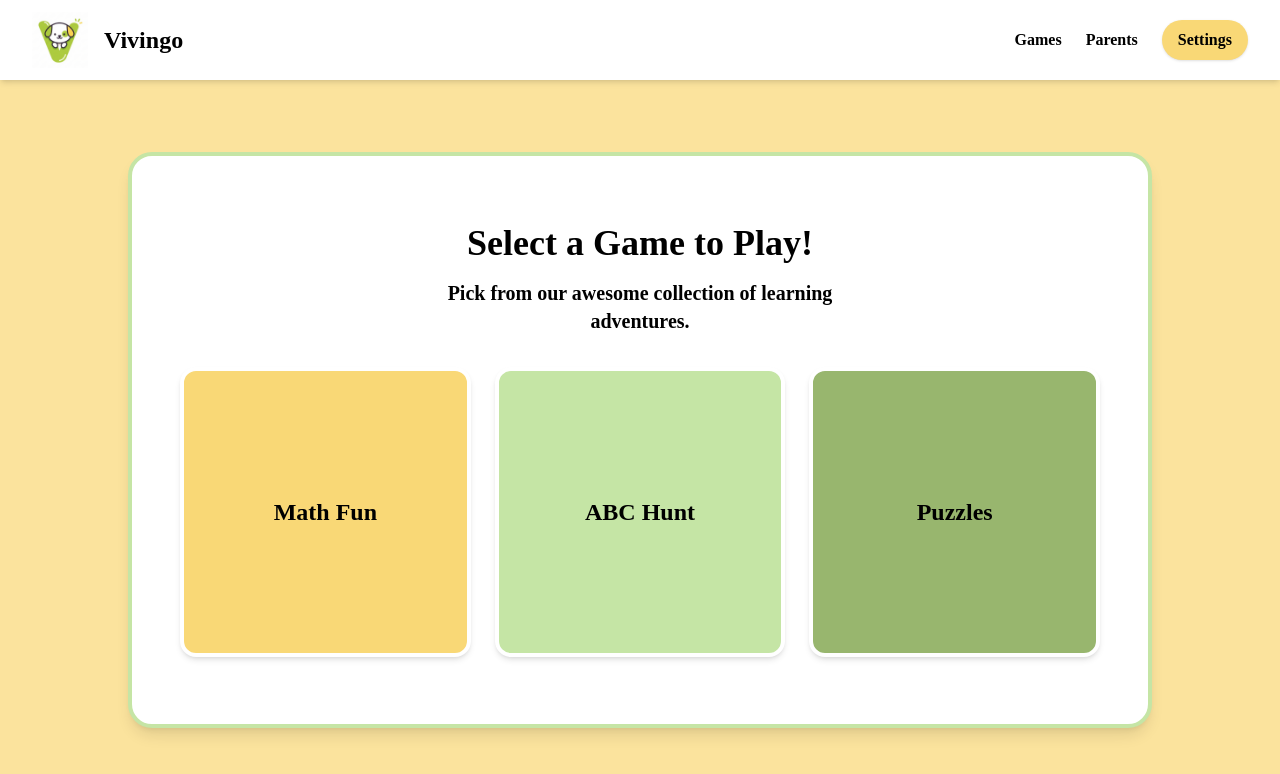
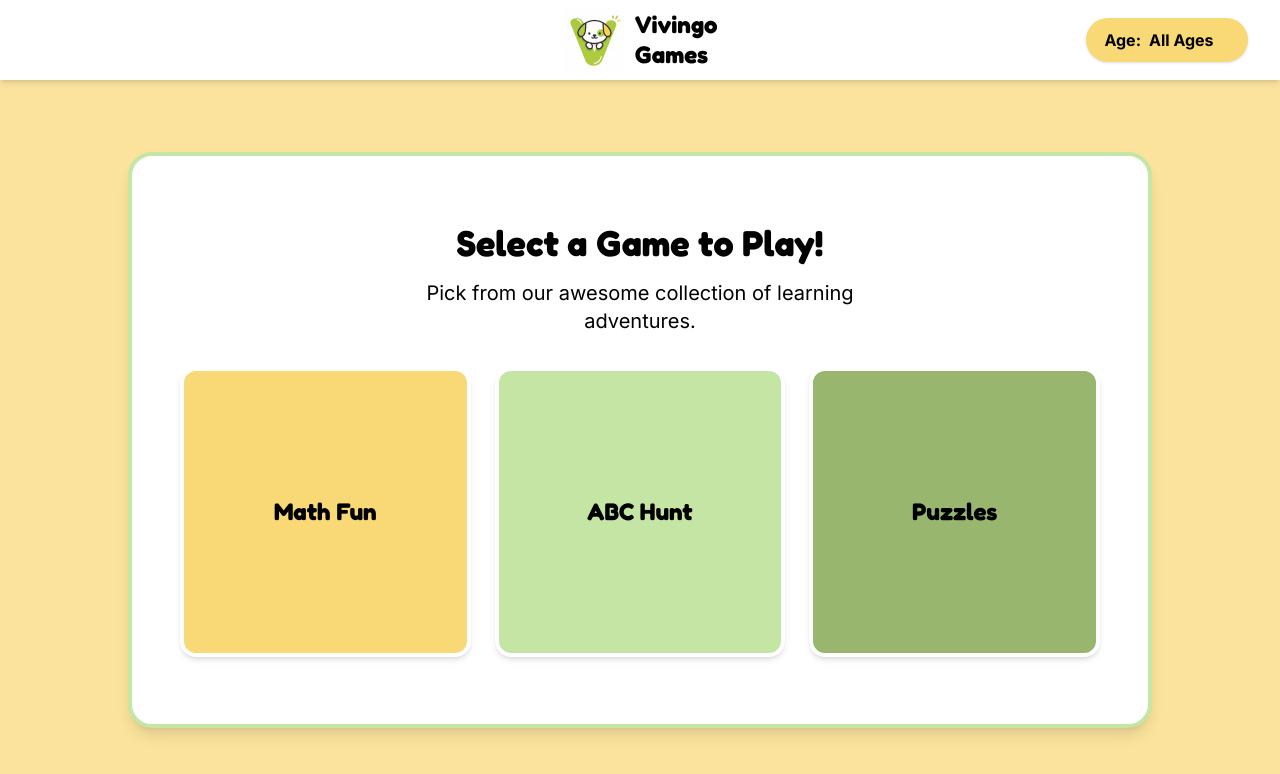
Before and after one commit to nramanath/vivingo, a React (Vite) app: page / in a window 1280 px wide. Shown: the top 774 px of the page. Built offline with nearby package versions, Linux system fonts and the light colour scheme.

Commit message:
fix(ui): minor tweaks to the main layout

```diff
--- a/index.html
+++ b/index.html
@@ -4,6 +4,12 @@
     <meta charset="UTF-8" />
     <link rel="icon" type="image/png" href="/vivingo-logo.png" sizes="128x128" />
     <meta name="viewport" content="width=device-width, initial-scale=1.0" />
+    <link rel="preconnect" href="https://fonts.googleapis.com" />
+    <link rel="preconnect" href="https://fonts.gstatic.com" crossorigin />
+    <link
+      href="https://fonts.googleapis.com/css2?family=Inter:wght@400;500;600;700&family=Fredoka:wght@400;500;600;700&display=swap"
+      rel="stylesheet"
+    />
     <title>vivingo</title>
   </head>
   <body>
--- a/src/app/App.tsx
+++ b/src/app/App.tsx
@@ -5,33 +5,43 @@ import vivingoLogo from '../assets/vivingo-logo.png';
 
 export default function App() {
   return (
-    <div className="h-screen w-screen overflow-hidden bg-[var(--color-yellow)] font-['Nunito'] flex flex-col items-center">
+    <div className="h-screen w-screen overflow-hidden bg-[var(--color-yellow)] font-inter flex flex-col items-center">
       {/* Top Pane */}
-      <header className="w-full h-20 bg-white shadow-md flex items-center justify-between px-8 absolute top-0 z-50">
-        <div className="flex items-center gap-4">
-          <img src={vivingoLogo} alt="Vivingo Mascot Logo" className="h-14 w-auto object-contain" />
-          <h1 className="text-2xl font-bold text-black">Vivingo</h1>
+      <header className="w-full py-2 bg-white shadow-md flex items-center justify-between px-8 absolute top-0 z-50">
+        {/* Left Spacer to balance the flex layout */}
+        <div className="flex-1"></div>
+
+        {/* Center: Logo and Name (Side-by-Side with Multi-line Text) */}
+        <div className="flex items-center gap-2 flex-1 justify-center">
+          <img src={vivingoLogo} alt="Vivingo Mascot Logo" className="h-16 w-auto object-contain" />
+          <div className="flex flex-col text-left">
+            <h1 className="text-2xl font-bold text-black font-fredoka leading-tight">Vivingo</h1>
+            <span className="text-2xl font-bold text-black font-fredoka leading-tight">Games</span>
+          </div>
         </div>
 
-        <nav className="flex items-center gap-6">
-          {/* We'll add shadcn buttons here later, raw HTML for now layout check */}
-          <button className="text-black font-bold hover:text-gray-700 transition-colors">
-            Games
-          </button>
-          <button className="text-black font-bold hover:text-gray-700 transition-colors">
-            Parents
-          </button>
-          <button className="bg-[var(--color-freesia)] text-black px-4 py-2 rounded-full font-bold shadow-sm hover:shadow-md transition-all">
-            Settings
-          </button>
-        </nav>
+        {/* Right: Age Selection */}
+        <div className="flex items-center justify-end flex-1">
+          <div className="bg-[var(--color-freesia)] rounded-full px-4 py-2 shadow-sm font-bold text-black border-2 border-[var(--color-freesia)] hover:border-black transition-colors flex items-center gap-2 cursor-pointer">
+            <span>Age:</span>
+            <select className="bg-transparent outline-none cursor-pointer font-bold appearance-none pr-4">
+              <option value="all">All Ages</option>
+              <option value="3">3 Years</option>
+              <option value="4">4 Years</option>
+              <option value="5">5 Years</option>
+              <option value="6">6 Years</option>
+            </select>
+          </div>
+        </div>
       </header>
 
       {/* Main Workspace / Center Pane Setup */}
-      <main className="w-full flex-1 flex items-center justify-center mt-20 p-8">
+      <main className="w-full flex-1 flex items-center justify-center pt-28 p-8">
         {/* The active game canvas container */}
         <div className="w-full max-w-5xl aspect-video bg-white rounded-3xl shadow-lg border-4 border-[var(--color-neon-green)] flex flex-col items-center justify-center relative overflow-hidden">
-          <h2 className="text-4xl text-black font-black mb-4">Select a Game to Play!</h2>
+          <h2 className="text-4xl text-black font-black mb-4 font-fredoka">
+            Select a Game to Play!
+          </h2>
           <p className="text-xl text-black mb-8 max-w-md text-center">
             Pick from our awesome collection of learning adventures.
           </p>
@@ -39,13 +49,13 @@ export default function App() {
           <div className="grid grid-cols-1 md:grid-cols-3 gap-6 w-full px-12">
             {/* Placeholder Game Cards */}
             <div className="bg-[var(--color-freesia)] aspect-square rounded-2xl shadow-md border-4 border-white flex items-center justify-center hover:scale-105 transition-transform cursor-pointer">
-              <span className="text-2xl font-bold text-black">Math Fun</span>
+              <span className="text-2xl font-bold font-fredoka text-black">Math Fun</span>
             </div>
             <div className="bg-[var(--color-neon-green)] aspect-square rounded-2xl shadow-md border-4 border-white flex items-center justify-center hover:scale-105 transition-transform cursor-pointer">
-              <span className="text-2xl font-bold text-black">ABC Hunt</span>
+              <span className="text-2xl font-bold font-fredoka text-black">ABC Hunt</span>
             </div>
             <div className="bg-[var(--color-kelly-green)] aspect-square rounded-2xl shadow-md border-4 border-white flex items-center justify-center hover:scale-105 transition-transform cursor-pointer">
-              <span className="text-2xl font-bold text-black">Puzzles</span>
+              <span className="text-2xl font-bold font-fredoka text-black">Puzzles</span>
             </div>
           </div>
         </div>
--- a/src/styles/global.css
+++ b/src/styles/global.css
@@ -1,4 +1,9 @@
 @import 'tailwindcss';
+
+@theme {
+  --font-inter: 'Inter', sans-serif;
+  --font-fredoka: 'Fredoka', sans-serif;
+}
 
 :root {
   /* Vivingo Brand Colors (Zesty Macaroons) */
@@ -6,10 +11,6 @@
   --color-kelly-green: #98b66e;
   --color-freesia: #f9d876;
   --color-yellow: #fbe39d;
-
-  font-family: 'Nunito', 'Comic Sans MS', system-ui, Avenir, Helvetica, Arial, sans-serif;
-  line-height: 1.5;
-  font-weight: 700;
 
   color-scheme: light;
   color: black;
```
